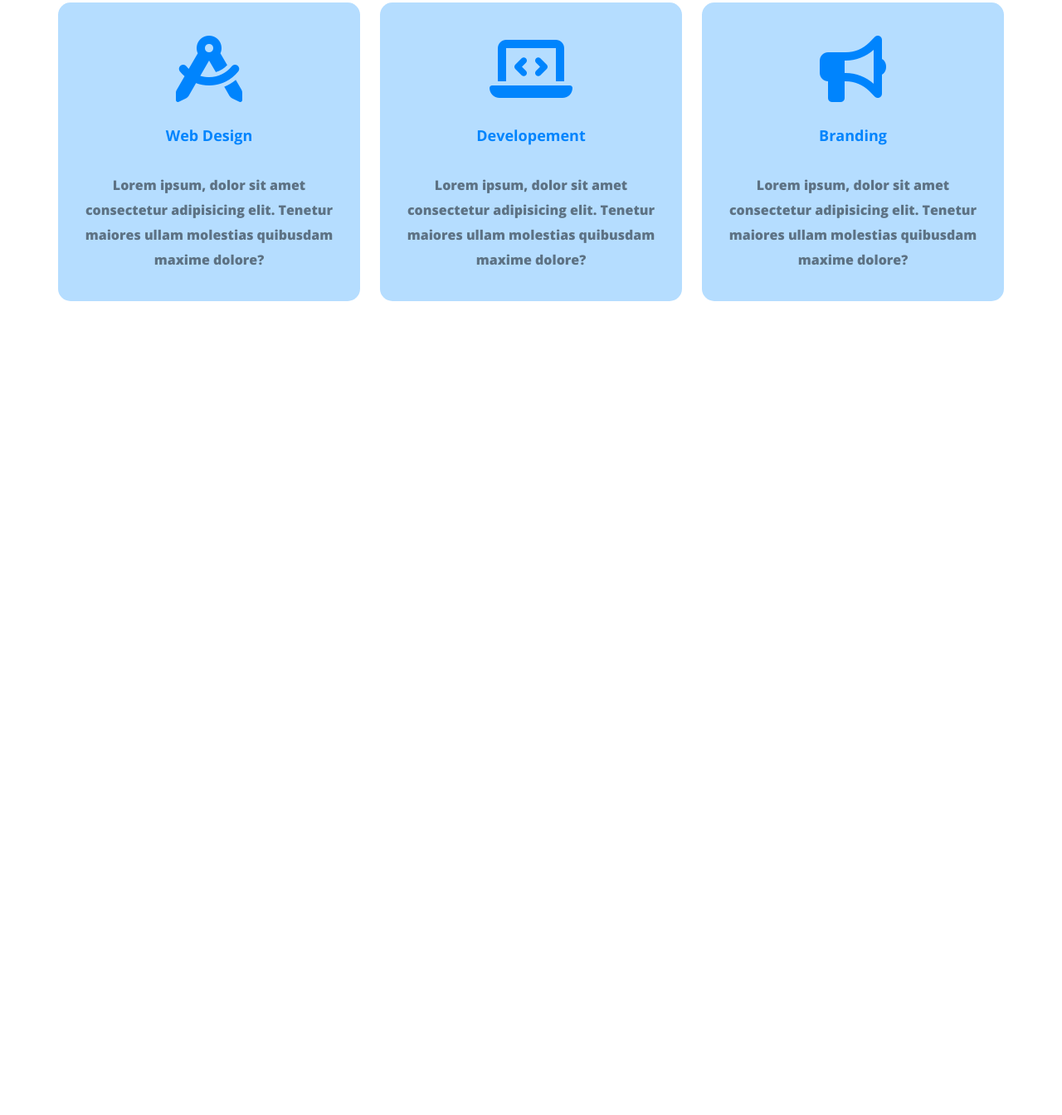
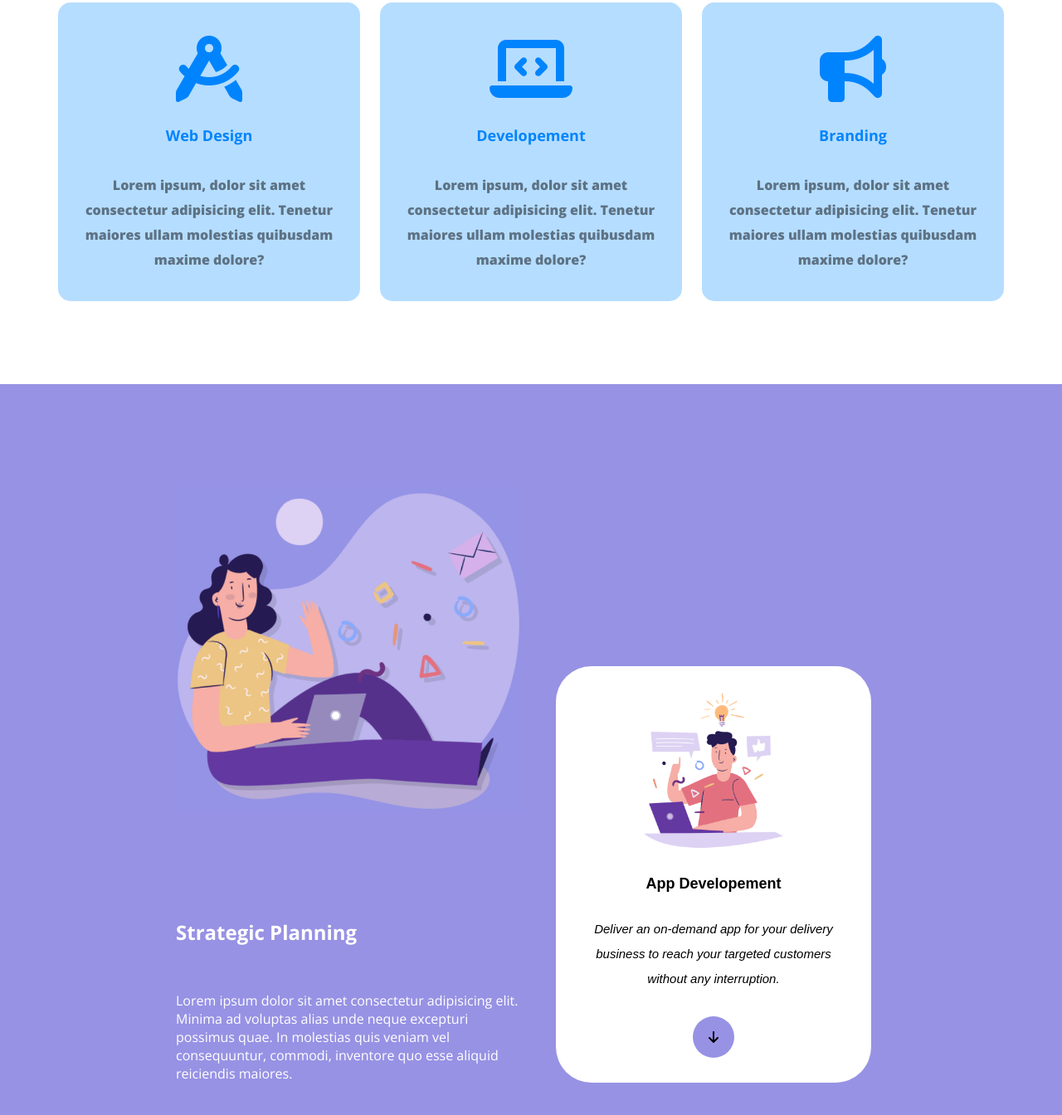
Before and after one commit to CarloVeronese/htmlcss-responsive-layout, a plain HTML site: page index.html in a window 1280 px wide. Shown: the part 492-1836 px from the top of the page at 83% size. Before the commit the page ends 855 px from the top, so only its background shows below. Drawn offline with nearby package versions, Linux system fonts and the light colour scheme; a web font is replaced by a local one.

Commit message:
Add - Planning section redsponsive

```diff
--- a/css/style.css
+++ b/css/style.css
@@ -9,6 +9,8 @@
 body {
     font-family: 'Open Sans', sans-serif;
 }
+
+
 
 ul,
 ol,
@@ -112,6 +114,10 @@ a {
     color: var(--blue);
 }
 
+.flex-col{
+    display: flex;
+    flex-direction: column;
+}
 
 /* COMPONENT CLASSES */
 
@@ -126,7 +132,7 @@ a {
 
 /* HEADER */
 
-.page-header {
+#page-header {
     background-color: var(--blue);
     padding: 10px 0;
 }
@@ -151,7 +157,13 @@ main{
     padding-top: 50px;
 }
 
-/* CARDS */
+/* MAIN - HERO*/
+
+.hero{
+    padding-bottom: 100px;
+}
+
+/* MAIN - HERO - CARDS */
 
 .card-container{
     row-gap: 25px;
@@ -206,6 +218,72 @@ main{
     align-items: flex-end;
 }
 
+/* MAIN - PLANNING */
+
+.planning{
+    background-color: var(--purple);
+    color: white;
+    padding: 124px 0 62px;
+}
+
+.strategic img{
+    padding-bottom: 130px;
+}
+
+.planning-title{
+    padding-bottom: 55px;
+}
+
+.app-dev-container{
+    justify-content: flex-end;
+    padding: 0 30px;
+}
+
+.app-dev{
+    text-align: center;
+    color: black;
+    font-family: 'Inclusive Sans', sans-serif;
+    background-color: white;
+    border-radius: 43px;
+}
+
+.app-dev h2{
+    color: black;
+    font-weight: 800;
+}
+
+.app-dev p{
+    font-style: italic;
+    font-weight: 400;
+    font-size: 15px;
+    padding: 30px 0;
+}
+
+.app-dev figure{
+    padding: 30px 94px;
+}
+
+.app-dev-content{
+    padding: 0 40px;
+    line-height: 30px;
+}
+
+.app-dev-end{
+    display: flex;
+    justify-content: center;
+    padding-bottom: 30px;
+}
+
+.arrow-down{
+    background-color: var(--purple);
+    width: 50px;
+    border-radius: 50%;
+    aspect-ratio: 1 / 1;
+    display: flex;
+    justify-content: center;
+    align-items: center;
+}
+
 /* MEDIA QUERIES*/
 
 @media (min-width: 576px){
@@ -225,9 +303,18 @@ main{
         width: 100%;
         padding-top: 35px;
     }
+    /* PLANNING */
+        /* PLANNING */
+    .planning .row{
+        row-gap: 36px;
+    }
+    .planning .col-6{
+        flex-basis: 100%;
+    }
 }
 
 @media (min-width: 768px){
+    /* HEADER */
     .container{
         max-width: 750px;
     }
@@ -237,6 +324,7 @@ main{
     .hamburger-menu{
         display: block;
     }
+    /* CARDS */
     .card .col-7,
     .card .col-5{
         flex-basis: 100%;
@@ -245,9 +333,17 @@ main{
         width: 50%;
         padding-top: 35px;
     }
+    /* PLANNING */
+    .planning .row{
+        row-gap: 36px;
+    }
+    .planning .col-6{
+        flex-basis: 100%;
+    }
 }
 
 @media (min-width: 992px){
+    /* HEADER */
     .container{
         max-width: 1164px;
     }
@@ -260,6 +356,7 @@ main{
     .hero .row{
         flex-direction: row;
     }
+    /* CARDS */
     .card .col-7{
         flex-basis: calc((100% / 12) * 7);
     }
@@ -269,6 +366,10 @@ main{
     .image-flex img{
         width: 100%;
         padding-top: 0px;
+    }
+    /* PLANNING */
+    .planning .col-6{
+        flex-basis: calc((100% / 12) * 6);
     }
 }
 
--- a/index.html
+++ b/index.html
@@ -7,11 +7,13 @@
     <link rel="stylesheet" href="./css/style.css">
     <link href="https://fonts.googleapis.com/css2?family=Open+Sans:wght@300;400;500;600;700;800&display=swap" rel="stylesheet">
     <script src="https://kit.fontawesome.com/a095a4bfbe.js" crossorigin="anonymous"></script>
-
+    <link rel="preconnect" href="https://fonts.googleapis.com">
+    <link rel="preconnect" href="https://fonts.gstatic.com" crossorigin>
+    <link href="https://fonts.googleapis.com/css2?family=Inclusive+Sans:ital@1&display=swap" rel="stylesheet">
 </head>
 <body class="debugg">
     <!-- header -->
-    <header class="page-header">
+    <header id="page-header">
         <!-- navbar -->
         <nav>
             <div class="container">
@@ -105,9 +107,38 @@
                 </div>
             </div>
         </section>
+        <section class="planning">
+            <div class="container-small">
+                <div class="row">
+                    <div class="col-6 flex-col strategic">
+                        <img src="./img/planning1.png" alt="">
+                        <h2 class="planning-title">Strategic Planning</h2>
+                        <p>Lorem ipsum dolor sit amet consectetur adipisicing elit. Minima ad voluptas alias unde neque excepturi possimus quae. In molestias quis veniam vel consequuntur, commodi, inventore quo esse aliquid reiciendis maiores.</p>
+                    </div>
+                    <div class="col-6 flex-col app-dev-container">
+                        <div class="app-dev">
+                            <figure>
+                                <img src="./img/planning2.png" alt="">
+                            </figure>
+                            <div class="app-dev-content">
+                                <div class="card-title"><h2>App Developement</h2></div>
+                                <div class="card-body"><p>Deliver an on-demand app for your delivery business to reach your targeted customers without any interruption.</p></div>
+                                <div class="app-dev-end">
+                                    <a href="#page-footer">
+                                        <div class="arrow-down">
+                                            <i class="fa-solid fa-arrow-down"></i>
+                                        </div>
+                                    </a>
+                                </div>
+                            </div>
+                        </div>
+                    </div>
+                </div>
+            </div>
+        </section>
     </main>
     <!-- footer -->
-    <footer>
+    <footer id="page-footer">
 
     </footer>
 
```
